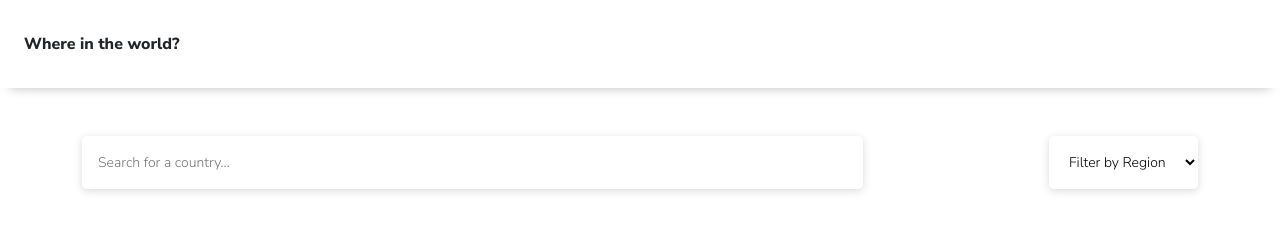
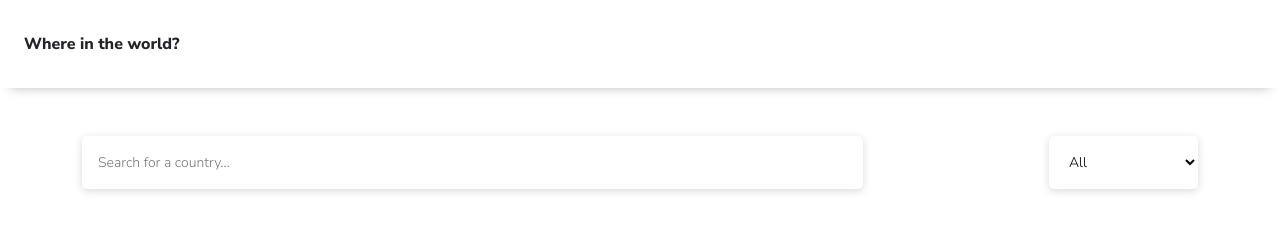
Before and after one commit to m-oniqu3/countries-react, a React (Create React App) app: page / in a window 1280 px wide. Shown: the top 239 px of the page. Built offline with nearby package versions, Linux system fonts and the light colour scheme; no server answers.

Commit message:
send the dropdown data to the parent

```diff
--- a/src/components/input/Dropdown.js
+++ b/src/components/input/Dropdown.js
@@ -1,13 +1,18 @@
-import React, { useState } from "react";
+import React, { useEffect, useState } from "react";
 import styled from "./Dropdown.module.css";
 
-const Dropdown = () => {
-  const [region, setRegion] = useState("");
+const Dropdown = ({ sendContinent }) => {
+  const [region, setRegion] = useState("All");
 
   const handleRegion = (e) => {
     setRegion(e.target.value);
   };
 
+  useEffect(() => {
+    sendContinent(region);
+  }, [sendContinent, region]);
+
+  console.log(region);
   return (
     <section className={styled.dropdown}>
       <select onChange={handleRegion} value={region} className={styled.menu}>
--- a/src/components/input/Input.js
+++ b/src/components/input/Input.js
@@ -1,4 +1,4 @@
-import React, { useEffect, useState } from "react";
+import React, { useState } from "react";
 import styled from "./Input.module.css";
 import Dropdown from "./Dropdown";
 import Search from "./Search";
@@ -6,6 +6,7 @@ import Search from "./Search";
 const Input = ({ sendSearchTerm, sendContinent }) => {
   //State
   const [input, setInput] = useState("");
+  const [continent, setContinent] = useState("All");
 
   //Set State and send the search term to the app component
   const getInput = (term) => {
@@ -13,11 +14,16 @@ const Input = ({ sendSearchTerm, sendContinent }) => {
     sendSearchTerm(input);
   };
 
+  const getContinent = (data) => {
+    setContinent(data);
+  };
+  console.log(continent);
+
   return (
     <section className={styled.wrapper}>
       {/* props to send the term to the parent component */}
       <Search searchTerm={getInput} />
-      <Dropdown />
+      <Dropdown sendContinent={getContinent} />
     </section>
   );
 };
```
